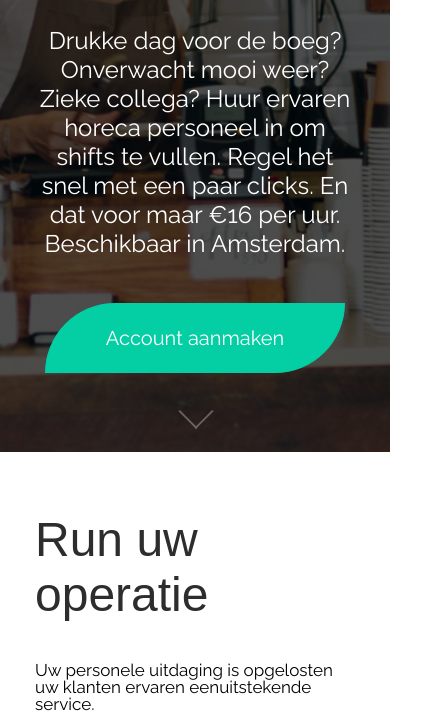
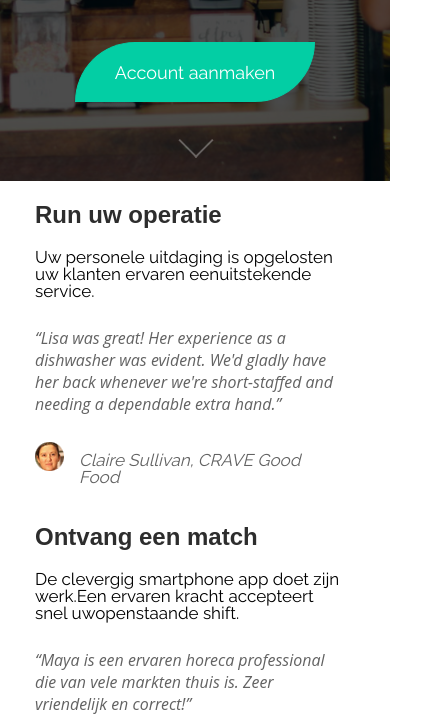
Before and after one commit to ar4iz/clevergig, a website: page index.html in a window 390 px wide. Shown: the part 384-1111 px from the top of the page, 444 px wide, since content can reach past the window. Drawn offline with nearby package versions, Linux system fonts and the light colour scheme; files that its build step writes are made by us from their sources; files whose address does not match are found by name.

Commit message:
add mobile-sm mixin

```diff
--- a/src/style/core/_global.scss
+++ b/src/style/core/_global.scss
@@ -45,8 +45,8 @@
   border: 1px solid transparent;
   height: 36px;
   line-height: 34px;
-  padding: 0px 28px;
-  border-radius: 120px 0;
+  padding: 0 25px;
+  border-radius: 107px 0 107px 0;
   text-transform: none;
   box-sizing: border-box;
   font-size: 15px;
--- a/src/style/core/_mixins.scss
+++ b/src/style/core/_mixins.scss
@@ -12,6 +12,11 @@
 }
 
 // Media mixin
+@mixin mobile-sm () {
+  @media (max-width: 420px) {
+    @content;
+  }
+}
 @mixin mobile () {
   @media (max-width:767px) {
     @content;
--- a/src/style/pages/_homepage.scss
+++ b/src/style/pages/_homepage.scss
@@ -11,7 +11,7 @@ header{
       font-size: 17px;
       background-color: rgba(0, 0, 0, 0.4);
       color: $white;
-      padding-top: 15px;
+      padding-top: 10px;
       padding-bottom: 15px;
       text-align: center;
       position: relative;
@@ -49,7 +49,7 @@ header{
       }
 
       & p {
-        margin: 0;
+        margin: 0 0 0 40px;
         display: block;
         padding: 0 65px;
       }
@@ -64,13 +64,16 @@ header{
   }
 
   .head {
-    padding-top: 10px;
+    padding-top: 12px;
 
     .logo {
       margin: 0;
       padding-top: 20px;
       padding-left: 35px;
       display: inline-block;
+      @include mobile-sm {
+        padding-top: 5px;
+      }
       &.sticky_logo {
         display: none;
       }
@@ -85,15 +88,17 @@ header{
     nav {
       float: right;
       margin-top: 5px;
-      margin-bottom: 22px;
+      margin-bottom: 0;
       padding-top: 0;
       ul {
         list-style: none;
-        margin-right: 30px;
+        @include mobile-sm {
+          padding-left: 5px;
+        }
       }
       li {
         display: inline-block;
-        padding-left: 15px;
+        padding-left: 4px;
 
         &:first-child {
           padding-left: 0;
@@ -150,6 +155,10 @@ header{
     padding-top: 100px;
     padding-bottom: 75px;
   }
+  @include mobile-sm {
+    height: 100%;
+  }
+
 
   &>*{
     position: relative;
@@ -159,12 +168,16 @@ header{
   h2{
     font-size: 65px;
     line-height: 74px;
-    margin-top: 70px;
+    margin-top: 0;
     margin-bottom: 0;
     font-weight: normal;
     @include laptop {
       font-size: 45px;
       margin-top: 35px;
+    }
+    @include mobile-sm {
+      font-size: 24px;
+      line-height: 33px;
     }
   }
 
@@ -176,6 +189,10 @@ header{
     border: none;
     margin-top: 20px;
     margin-bottom: 30px;
+    @include mobile-sm {
+      margin-top: 15px;
+      margin-bottom: 15px;
+    }
   }
 
   p {
@@ -185,6 +202,26 @@ header{
     margin: 0 auto 45px;
     padding: 0 35px;
     display: block;
+    @include mobile-sm {
+      font-size: 18px;
+      margin-bottom: 25px;
+    }
+  }
+  @include mobile-sm {
+  .btn {
+    &.btn-success {
+      &.btn-lg {
+        margin: 0 auto;
+        margin-top: 20px;
+        padding: 0 36px;
+        text-align: center;
+        min-width: 240px;
+        height: 60px;
+        line-height: 59px;
+        font-size: 18px;
+        }
+      }
+    }
   }
 
 
@@ -226,6 +263,9 @@ header{
     padding-top: 110px;
     @include tablet {
       padding-top: 20px;
+    }
+    @include mobile-sm {
+      padding-top: 0;
     }
   }
   .container {
@@ -289,6 +329,10 @@ header{
       font-size: 48px;
       font-weight: normal;
       color: $grey-dark;
+      @include mobile-sm {
+        font-size: 24px;
+        font-weight: 600;
+      }
     }
     p {
       font-size: 17px;
@@ -312,6 +356,10 @@ header{
     font-size: 48px;
       font-weight: 500;
     color: #2d2d2d;
+      @include mobile-sm {
+        font-size: 24px;
+        font-weight: 600;
+      }
   }
   q {
     font-style: italic;
@@ -386,6 +434,12 @@ header{
     margin-bottom: 0;
     position: relative;
     z-index: 1;
+    @include mobile-sm {
+      font-size: 24px;
+      font-weight: 600;
+      padding-top: 20px;
+      padding-bottom: 20px;
+    }
   }
 
   .slide {
@@ -420,6 +474,9 @@ header{
           background: transparent url("../img/quote-l.svg") right bottom no-repeat;
           top: 0;
           left: 0;
+          @include mobile-sm {
+            display: none;
+          }
         }
         &:after {
           content: "";
@@ -430,6 +487,14 @@ header{
           background: transparent url("../img/quote-r.svg") no-repeat;
           top: 0;
           right: 0;
+          @include mobile-sm {
+            display: none;
+          }
+        }
+        @include mobile-sm {
+          font-size: 18px;
+          padding: 0 5px 0 5px;
+          max-width: 100%;
         }
       }
 
@@ -444,6 +509,9 @@ header{
   }
   .slick-dots {
     margin-bottom: 80px;
+    @include mobile-sm {
+      margin-bottom: 0;
+    }
     li {
       background: transparent;
       width: auto;
@@ -453,6 +521,9 @@ header{
         display: block;
         border: 5px solid rgba(255, 255, 255, 0.11);
         border-radius: 50%;
+        @include mobile-sm {
+          display: none;
+        }
       }
       &.slick-active {
         img {
@@ -497,13 +568,22 @@ header{
 .title-bar {
   text-align: center;
   padding: 40px 35px 30px;
+  @include mobile-sm {
+    padding: 10px 35px;
+  }
   h2 {
     color: $grey-dark;
     font-family: $font-light;
     font-size: 48px;
+    @include mobile-sm {
+      font-size: 24px;
+    }
   }
   p {
     font-size: 24px;
+    @include mobile-sm {
+      font-size: 18px;
+    }
   }
 }
 
@@ -582,6 +662,9 @@ header{
         width: 85px;
         height: 85px;
       }
+      @include mobile-sm {
+        margin-bottom: 7px;
+      }
     }
 
     .name {
@@ -595,6 +678,9 @@ header{
       padding: 0 10px;
       @include mobile {
         padding-bottom: 55px;
+      }
+      @include mobile-sm {
+        padding-bottom: 15px;
       }
     }
 
@@ -640,6 +726,9 @@ header{
           width: 105px;
           height: 105px;
         }
+        @include mobile-sm {
+          text-align: center;
+        }
       }
     }
   }
@@ -662,12 +751,17 @@ header{
     font-weight: normal;
     margin-bottom: 0;
     padding-top: 95px;
-    padding-bottom: 75px;
+    padding-bottom: 90px;
     position: relative;
     z-index: 1;
     max-width: 1095px;
     @include mobile {
       padding-top: 75px;
+    }
+    @include mobile-sm {
+      padding-top: 15px;
+      font-size: 24px;
+      padding-bottom: 15px;
     }
   }
 
@@ -680,11 +774,17 @@ header{
       flex-wrap: wrap;
       padding-bottom: 80px;
     }
+    @include mobile-sm {
+      padding-bottom: 20px;
+    }
 
     input {
       margin-right: 30px;
       @include mobile {
         margin-bottom: 20px;
+      }
+      @include mobile-sm {
+        margin-right: 0;
       }
 
       &.mail {
@@ -709,15 +809,21 @@ header{
         margin: 0 auto;
         margin-top: 50px;
       }
+      @include mobile-sm {
+        margin-top: 20px;
+      }
     }
   }
 }
 
 .partners {
   background: #f6f6f6;
-  padding: 40px 0 5px 0;
+  padding: 53px 0 84px 0;
   @include laptop {
     padding-bottom: 25px;
+  }
+  @include mobile-sm {
+    padding: 15px 0;
   }
 
   .container {
@@ -730,7 +836,6 @@ header{
     }
 
     img {
-       //float: left;
        display: inline-block;
        max-width: calc(33% - 20px);
       margin: 0 15px 15px;
@@ -763,6 +868,9 @@ footer {
   @include tablet {
     padding-top: 35px;
   }
+  @include mobile-sm {
+    padding: 15px;
+  }
   .footer_logo {
     float: left;
     @include tablet {
@@ -775,7 +883,7 @@ footer {
 
   .footer_menu {
     display: inline-block;
-    margin-left: 100px;
+    margin-left: 43px;
     @include tablet {
       margin-left: 0;
     }
@@ -785,9 +893,21 @@ footer {
     }
     .column {
       display: inline-block;
-      padding-top: 10px;
+      padding-top: 5px;
       padding-left: 70px;
       float: left;
+      h2 {
+        color: #3e3e3e;
+        font-size: 18px;
+        padding-bottom: 11px;
+        margin: 0;
+      }
+      &:last-child {
+        padding-left: 77px;
+        @include mobile-sm {
+          padding-left: 7px;
+        }
+      }
       @include mobile {
         float: none;
         vertical-align: top;
@@ -797,13 +917,7 @@ footer {
         @include tablet {
           padding-left: 0;
         }
-
       }
-    }
-    h2 {
-      color: #3e3e3e;
-      font-size: 1.325em;
-      margin: 0;
     }
 
       a {
@@ -811,7 +925,7 @@ footer {
         text-decoration: none;
         font-size:14px;
         display: block;
-        padding-top: 10px;
+        padding-top: 7px;
 
 
         &:hover {
@@ -835,7 +949,7 @@ footer {
       .copyright {
         padding: 0;
         text-align: right;
-        margin-top: -35px;
+        margin-top: -27px;
         font-size: 12px;
         color: #73757b;
         @include mobile {
```
Also changed, not shown: build/css/main.css.
